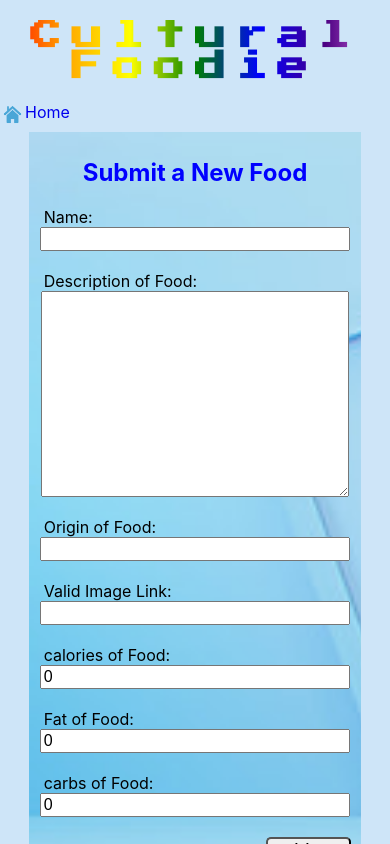
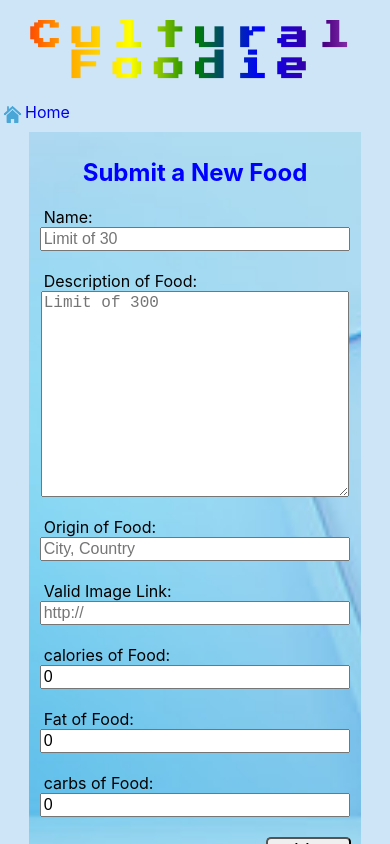
Before and after one commit to Zoe-creator/Cultural-Food, a React (Create React App) app in the folder cultural-food/: page /form in a window 390 px wide. Shown: the top 844 px of the page. Built offline with nearby package versions, Linux system fonts and the light colour scheme; no server answers.

Commit message:
iphone test

```diff
--- a/cultural-food/src/components/food-details/food.css
+++ b/cultural-food/src/components/food-details/food.css
@@ -131,7 +131,7 @@
       grid-template-columns: auto;
       grid-template-areas: "a" "b";
       min-height:1000px;
-      margin-bottom:200px;
+      margin-bottom:100px;
     }
   .food-pic {
       grid-area: a;
@@ -185,7 +185,7 @@
     grid-template-columns: auto;
     grid-template-areas: "a" "b";
     /* grid-row-gap: 10px; */
-    margin-bottom:100px;
+    margin-bottom:20px;
 
   }
 .food-pic {
--- a/cultural-food/src/components/form/Form.jsx
+++ b/cultural-food/src/components/form/Form.jsx
@@ -66,25 +66,25 @@ export default function Form(props) {
     <form onSubmit={handleSubmit} className="form">
       <h2> {params.id ? "Edit a Food" : "Submit a New Food"}</h2>
       <label htmlFor="name">Name: </label>
-      <input type="text" value={name} onChange={(e) => setName(e.target.value)} />
+      <input type="text" maxLength="30" placeholder="Limit of 30" value={name} onChange={(e) => setName(e.target.value)} />
       <br />
       <label htmlFor="Description of Food">Description of Food: </label>
-      <textarea type="text" value={description} onChange={(e) => setDecription(e.target.value)} ></textarea>
+      <textarea type="text" maxLength="300" placeholder="Limit of 300" value={description} onChange={(e) => setDecription(e.target.value)} ></textarea>
       <br />
       <label htmlFor="Origin of Food">Origin of Food: </label>
-      <input type="text" value={origin} onChange={(e) => setOrigin(e.target.value)} />
+      <input type="text" placeholder="City, Country" value={origin} onChange={(e) => setOrigin(e.target.value)} />
       <br />
       <label htmlFor="Valid Image Link">Valid Image Link: </label>
-      <input type="text" value={pictureURL} onChange={(e) => setPictureURL(e.target.value)} />
+      <input type="text" placeholder="http://"  value={pictureURL} onChange={(e) => setPictureURL(e.target.value)} />
       <br />
       <label htmlFor="calories of Food">calories of Food: </label>
-      <input type="number" value={calories} onChange={(e) => setCalories(e.target.valueAsNumber)} />
+      <input type="number" placeholder="Valid Number " value={calories} onChange={(e) => setCalories(e.target.valueAsNumber)} />
       <br />
       <label htmlFor="fat of Food">Fat of Food: </label>
-      <input type="number" value={fat} onChange={(e) => setFat(e.target.valueAsNumber)} />
+      <input type="number"  placeholder="Valid Number" value={fat} onChange={(e) => setFat(e.target.valueAsNumber)} />
       <br />
       <label htmlFor="Carbs of Food">carbs of Food: </label>
-      <input type="number" value={carbs} onChange={(e) => setCarbs(e.target.valueAsNumber)} />
+      <input type="number" placeholder="Valid Number" value={carbs} onChange={(e) => setCarbs(e.target.valueAsNumber)} />
       <br />
       <button type="submit">{params.id ? "Edit" : "Add Me"}</button>
     </form>
--- a/cultural-food/src/components/form/form.css
+++ b/cultural-food/src/components/form/form.css
@@ -32,6 +32,7 @@
 }
 .form>textarea{
   min-height:150px;
+  max-height: 200px;
 }
 .form>label {
   margin-top: 3%;
@@ -65,5 +66,6 @@
 }
 .form>textarea{
   min-height:200px;
+  max-height:220px;
 }
 }
```
